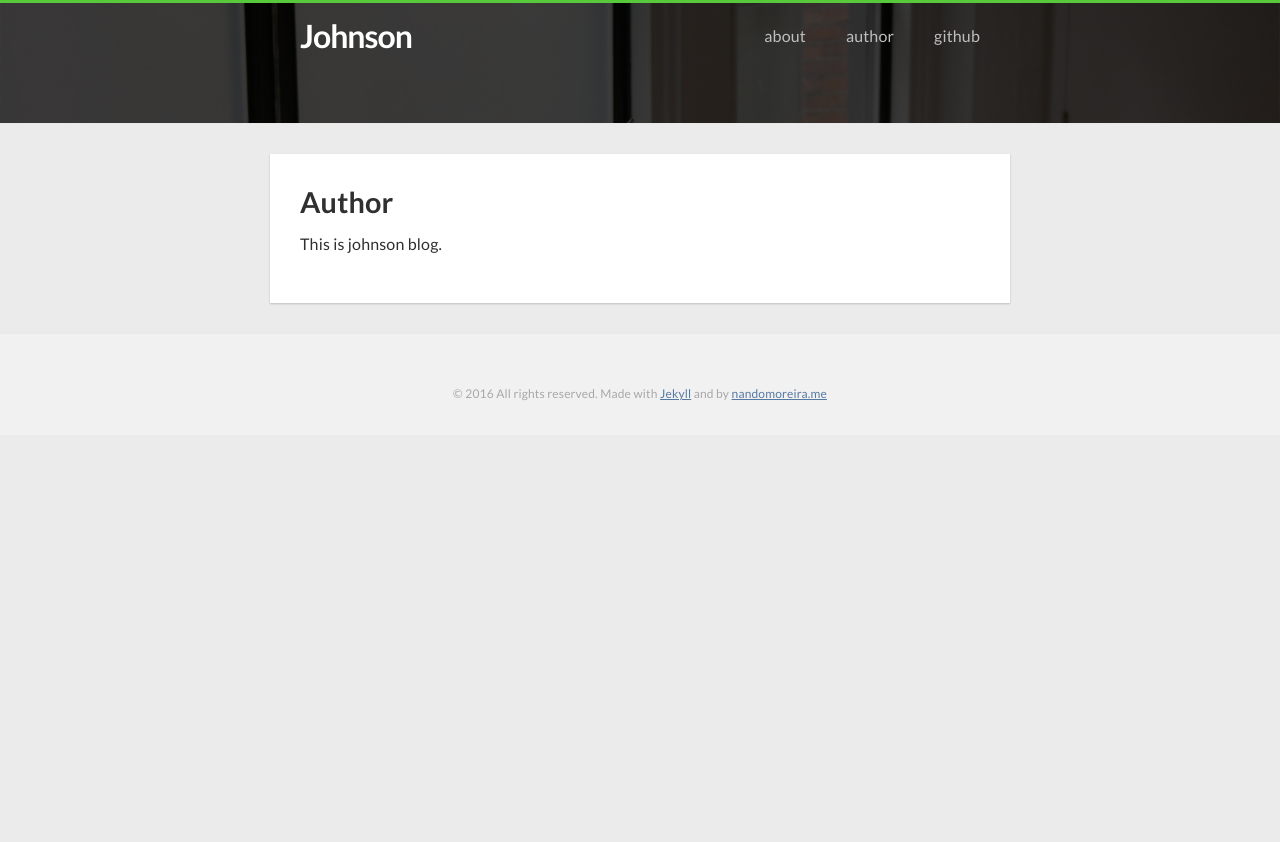
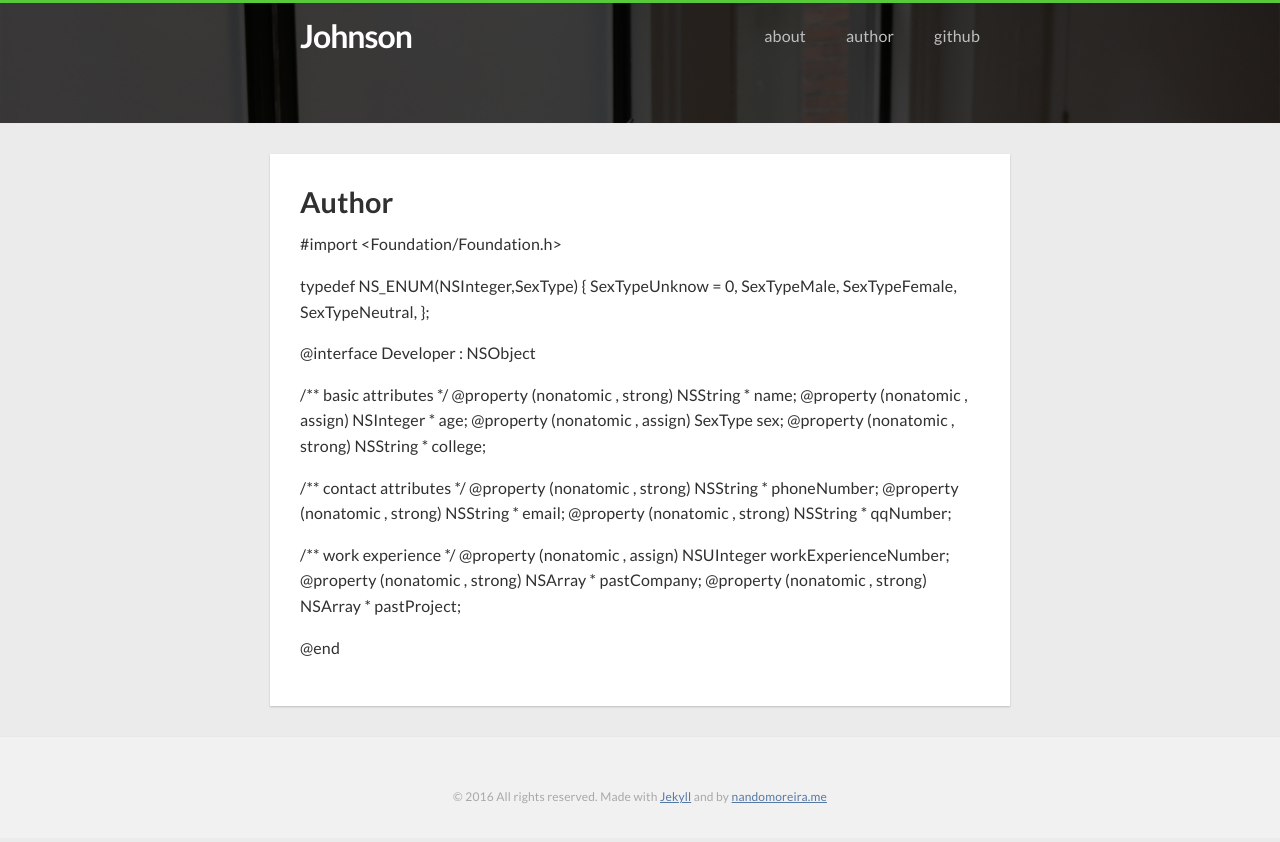
Before and after one commit to zsfbradleyjohnson/zsfbradleyjohnson.github.io, a Jekyll site: the page built from author.md, in a window 1280 px wide. Shown: the top 842 px of the page. Built offline with Jekyll 4.4.1, drawn with Linux system fonts in a browser that asks for light colours; nearby versions of some CDN libraries.

Commit message:
change info

```diff
--- a/author.md
+++ b/author.md
@@ -5,4 +5,38 @@ permalink: /author/
 slug: author
 ---
 
-This is johnson blog.
+#import <Foundation/Foundation.h>
+
+typedef NS_ENUM(NSInteger,SexType) {
+    SexTypeUnknow = 0,
+    SexTypeMale,
+    SexTypeFemale,
+    SexTypeNeutral,
+};
+
+@interface Developer : NSObject
+
+
+/**
+ basic attributes
+ */
+@property (nonatomic , strong) NSString  * name;
+@property (nonatomic , assign) NSInteger * age;
+@property (nonatomic , assign) SexType     sex;
+@property (nonatomic , strong) NSString  * college;
+
+/**
+ contact attributes
+ */
+@property (nonatomic , strong) NSString  * phoneNumber;
+@property (nonatomic , strong) NSString  * email;
+@property (nonatomic , strong) NSString  * qqNumber;
+
+/**
+ work experience
+ */
+@property (nonatomic , assign) NSUInteger  workExperienceNumber;
+@property (nonatomic , strong) NSArray   * pastCompany;
+@property (nonatomic , strong) NSArray   * pastProject;
+
+@end
```
